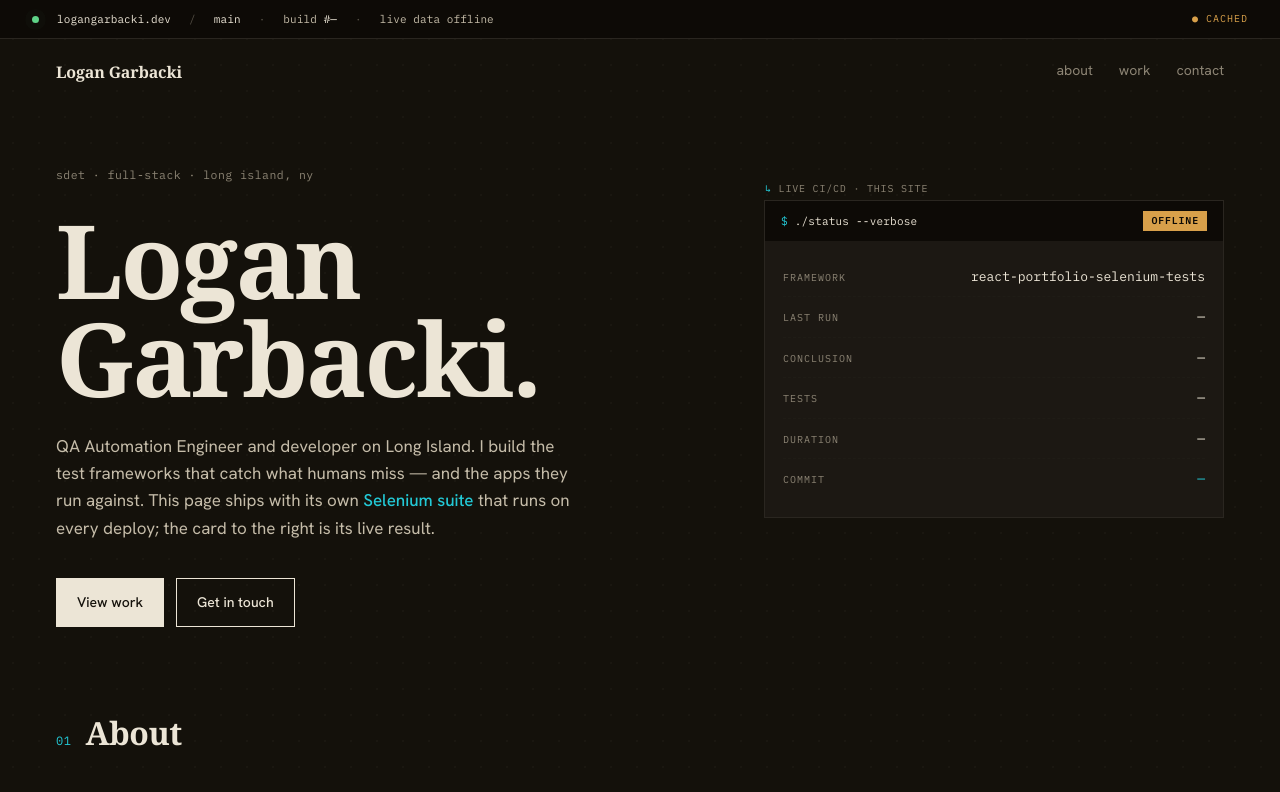
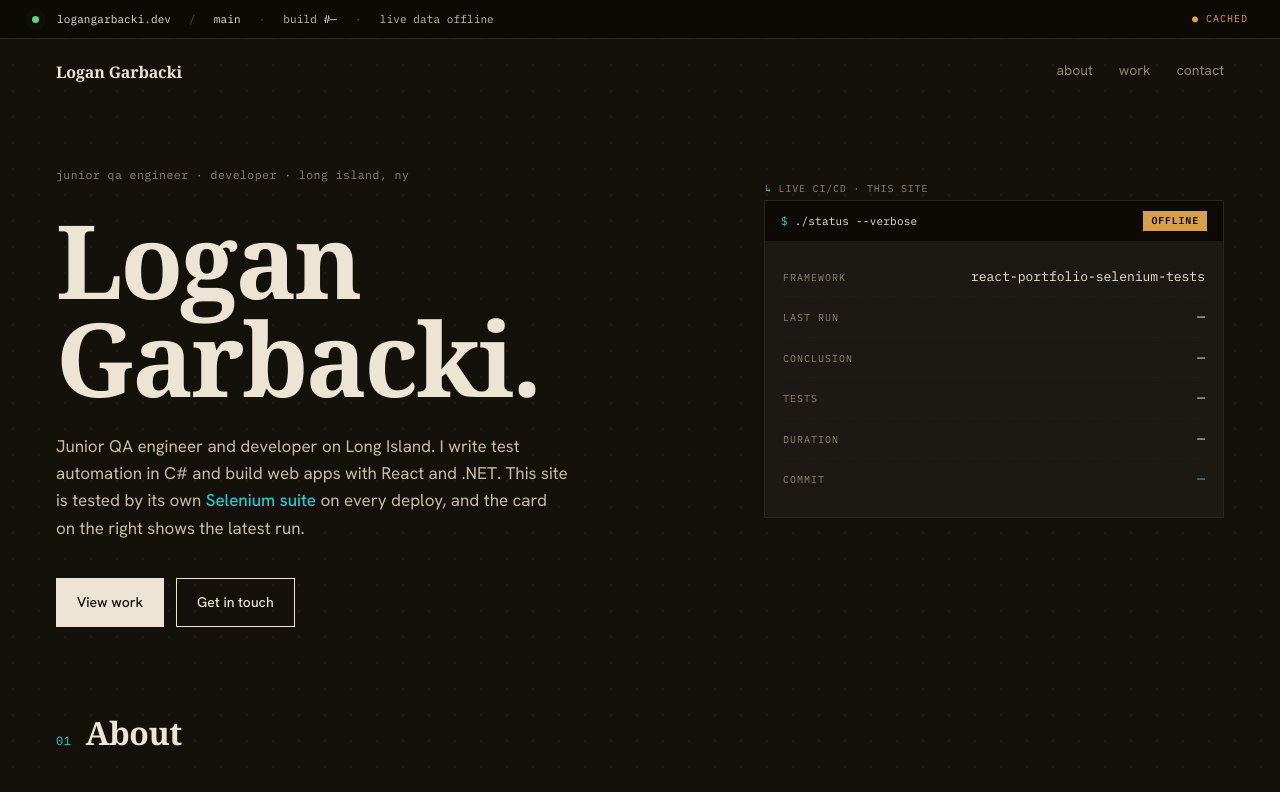
Before and after one commit to logangarbacki/react-portfolio-website, a React (Vite) app: page / in a window 1280 px wide. Shown: the top 792 px of the page. Built offline with nearby package versions, Linux system fonts and the light colour scheme; no server answers; a web font is replaced by a local one.

Commit message:
Update hero copy for junior QA and developer roles

```diff
--- a/src/components/Hero.jsx
+++ b/src/components/Hero.jsx
@@ -2,7 +2,7 @@ import { useEffect, useState } from 'react';
 import './Hero.css';
 import { relTime, fmtDuration } from '../utils/format';
 
-const HERO_LABEL = 'sdet · full-stack · long island, ny';
+const HERO_LABEL = 'junior qa engineer · developer · long island, ny';
 
 function useCountUp(target, run, duration = 1100) {
   const [val, setVal] = useState(0);
@@ -54,10 +54,10 @@ export default function Hero({ run, allure, ready }) {
         <div className="hero-label" data-testid="hero-label">{HERO_LABEL}</div>
         <h1 className="hero-name" data-testid="hero-name">Logan Garbacki.</h1>
         <p className="hero-summary" data-testid="hero-summary">
-          QA Automation Engineer and developer on Long Island. I build the test
-          frameworks that catch what humans miss — and the apps they run against.
-          This page ships with its own <span className="accent">Selenium suite</span>{' '}
-          that runs on every deploy; the card to the right is its live result.
+          Junior QA engineer and developer on Long Island. I write test
+          automation in C# and build web apps with React and .NET. This site is
+          tested by its own <span className="accent">Selenium suite</span> on
+          every deploy, and the card on the right shows the latest run.
         </p>
         <div className="hero-actions">
           <a className="cmd" href="#projects" data-testid="hero-cta-projects">
```
